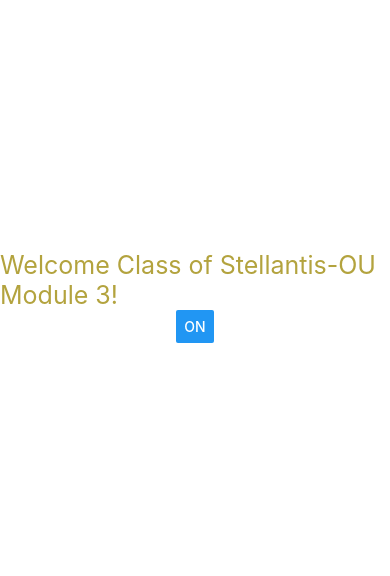
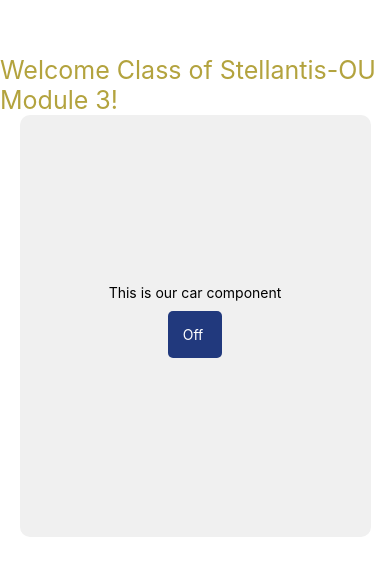
Before and after one commit to palmex/frontend0228, a React Native app: screen / in a window 390 px wide. Shown: the part 126-702 px from the top of the page. Built offline with nearby package versions, Linux system fonts and the light colour scheme.

Commit message:
added toggle pressable to car component

```diff
--- a/components/Car.js
+++ b/components/Car.js
@@ -1,25 +1,66 @@
 // import dependencies
-import { StyleSheet, Text, View, Button } from 'react-native';
+import { StyleSheet, Text, View, Button,TouchableOpacity } from 'react-native';
 import React from "react";
 
 // define & build (& export) functionality of component
 export default class Car extends React.Component{
 
     // work with properties & states for GUI
+    constructor(props){
+        super(props)
+        this.state = {
+            buttonTitle: "Off",
+            buttonStatus: false,
+        }
+        this.submission = this.submission.bind(this)
+    }
 
+    submission = () =>{
+        if (!this.state.buttonStatus){
+            this.setState({buttonTitle: "On"})
+        } else {
+            this.setState({buttonTitle: "Off"})
+        }
+
+        this.setState({buttonStatus: !this.state.buttonStatus})
+
+    }
 
     // render our GUI
     render(){
         return(
-            <View>
-                <Button title="On"></Button>
+            <View style={styles.container}>
+                <Text>This is our car component</Text>
+                {/* <Button title={this.state.buttonTitle}></Button> */}
+                <TouchableOpacity
+                    style={styles.pressable}
+                    onPress={this.submission}>
+                    <Text style={{color: "white"}}>{this.state.buttonTitle} </Text>
+                </TouchableOpacity>
             </View>
         )
     }
-
-
 
 }
 
 
 // use Stylesheet to style our component
+const styles = StyleSheet.create({
+    container: {
+      flex: 1,
+      backgroundColor: '#f0f0f0',
+      borderRadius: 10,
+    //   borderColor: "black",
+    //   borderWidth: 1,
+      maxHeight: "50%",
+      width: "90%",
+      alignItems: 'center',
+      justifyContent: 'center',
+    },
+    pressable: {
+        backgroundColor: '#21397d',
+        borderRadius: 5,
+        padding: 15,
+        margin: 10,
+    }
+})
```
